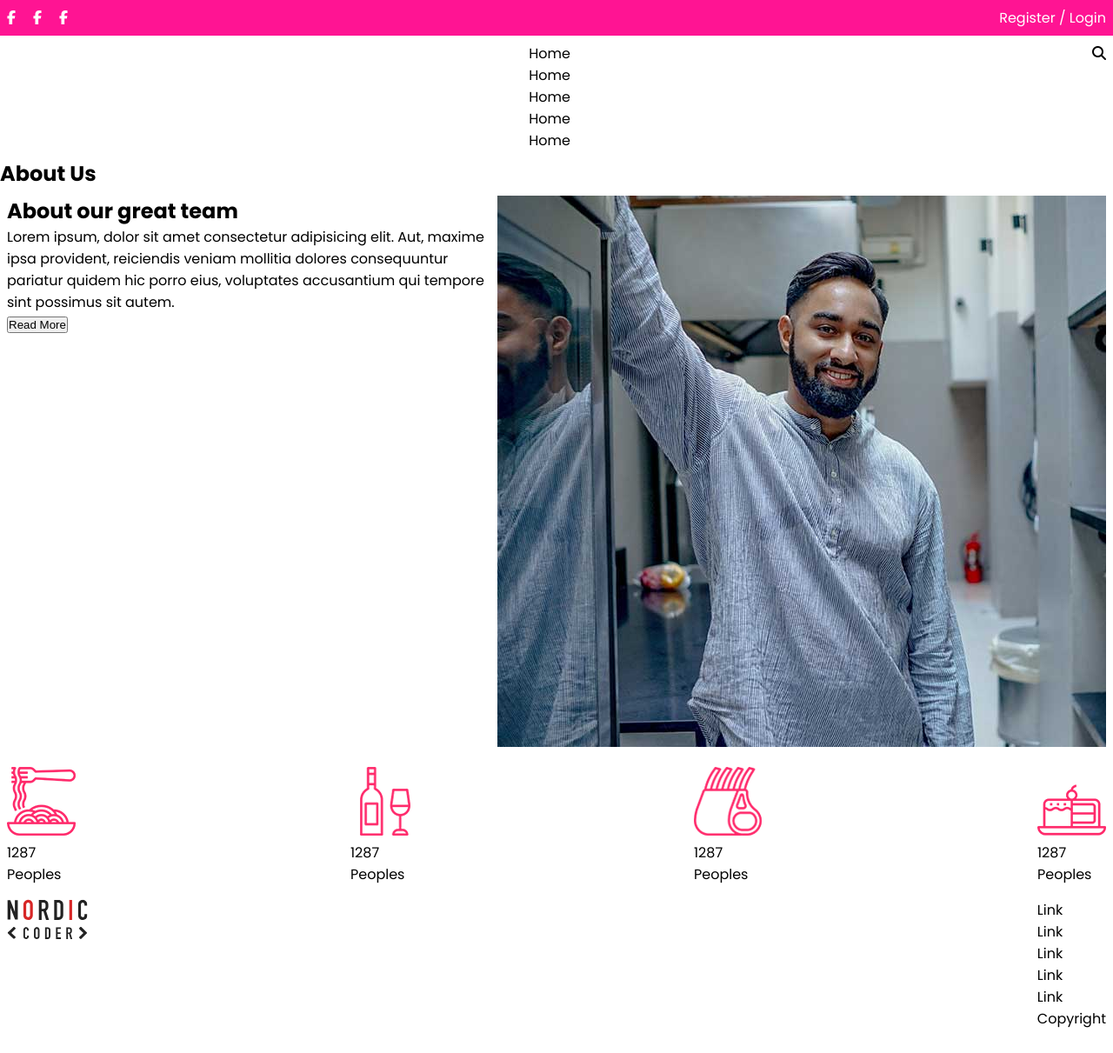
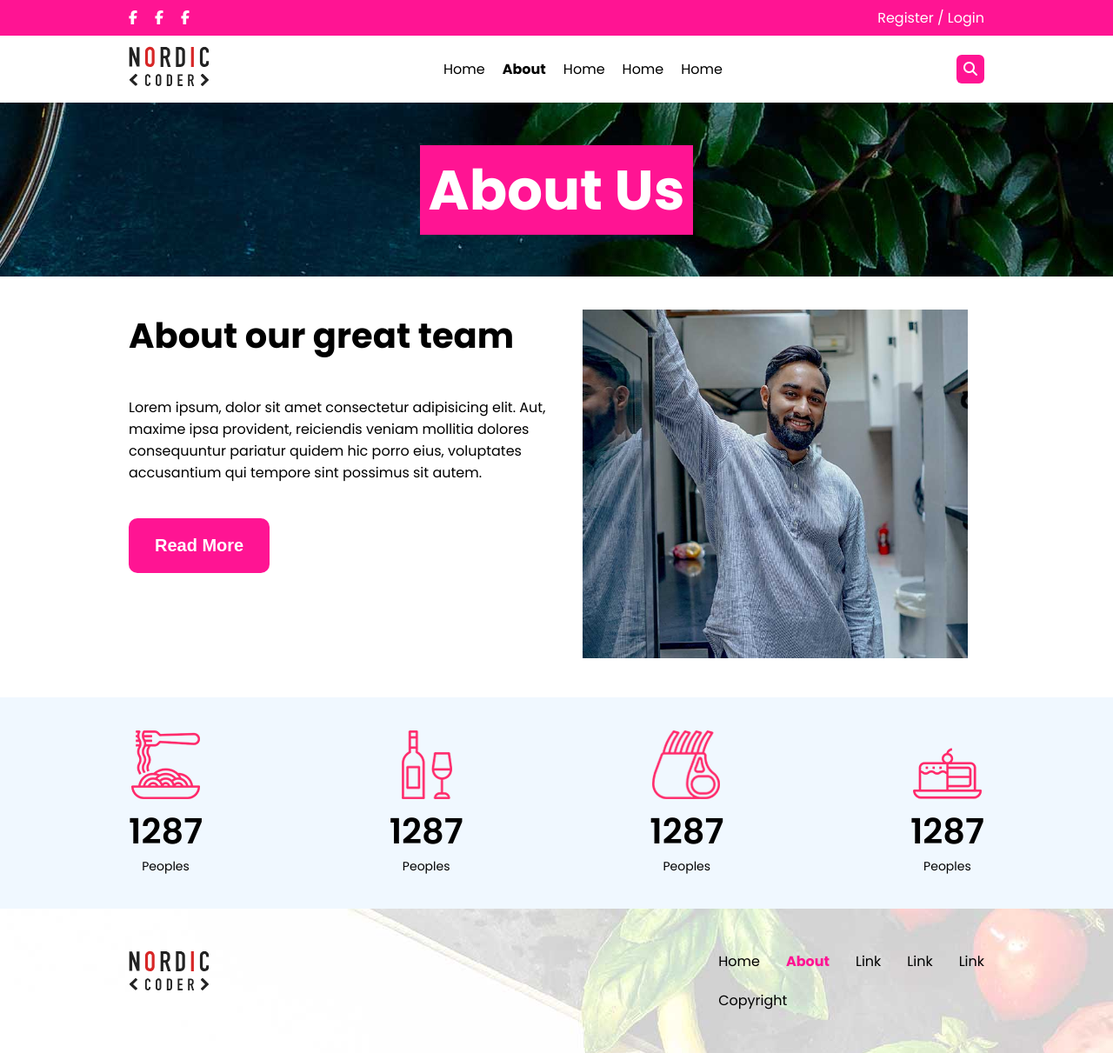
Before and after one commit to vanhoa690/hoadv_html5_css3_3023, a plain HTML site: page web_fall24/index.html in a window 1280 px wide. Shown: the whole page at 87% size. Drawn offline with Linux system fonts and the light colour scheme.

Commit message:
done style

```diff
--- a/web_fall24/index.html
+++ b/web_fall24/index.html
@@ -50,12 +50,12 @@
         <div class="container">
           <div class="row">
             <div class="col">
-              <img src="" alt="" class="top-nav__logo" />
+              <img src="images/logo.svg" alt="" class="top-nav__logo" />
             </div>
             <div class="col">
               <ul class="top-nav__menu">
                 <li><a href="#"></a>Home</li>
-                <li><a href="#"></a>Home</li>
+                <li class="active"><a href="#"></a>About</li>
                 <li><a href="#"></a>Home</li>
                 <li><a href="#"></a>Home</li>
                 <li><a href="#"></a>Home</li>
@@ -143,8 +143,8 @@
             </div>
             <div class="col">
               <ul class="app-footer__menu">
-                <li><a href="#"></a>Link</li>
-                <li><a href="#"></a>Link</li>
+                <li><a href="#"></a>Home</li>
+                <li class="active"><a href="#"></a>About</li>
                 <li><a href="#"></a>Link</li>
                 <li><a href="#"></a>Link</li>
                 <li><a href="#"></a>Link</li>
--- a/web_fall24/style.css
+++ b/web_fall24/style.css
@@ -16,7 +16,7 @@ ul {
   list-style-type: none;
 }
 .container {
-  max-width: 1600px;
+  max-width: 1000px;
   width: 100%;
   margin: auto;
 }
@@ -38,3 +38,113 @@ ul {
 .top-bar__links {
   color: white;
 }
+
+/* Top Nav */
+.top-nav {
+  padding: 4px 0;
+}
+.top-nav .row {
+  align-items: center;
+}
+.top-nav__menu {
+  display: flex;
+  gap: 20px;
+}
+.top-nav__menu .active {
+  font-weight: 700;
+}
+
+.top-nav__search {
+  background-color: deeppink;
+  color: white;
+  padding: 4px 8px;
+  border-radius: 6px;
+}
+
+/* About */
+.about {
+  padding: 30px 0;
+}
+.about .row {
+  display: flex;
+  gap: 30px;
+}
+.about .col {
+  min-width: 50%;
+}
+.about__thumbnail {
+  max-width: 90%;
+}
+.about__content {
+  display: flex;
+  flex-direction: column;
+  height: 100%;
+  gap: 40px;
+}
+.about__title {
+  font-size: 40px;
+}
+.about__btn {
+  background-color: deeppink;
+  border: none;
+  color: white;
+  font-weight: 600;
+  font-size: 20px;
+  padding: 20px 30px;
+  border-radius: 10px;
+  max-width: max-content;
+}
+/* Hero */
+.hero {
+  background-image: url("images/page-top-bg.jpg");
+  height: 200px;
+}
+
+.container-fluid {
+  display: flex;
+  justify-content: center;
+  align-items: center;
+  height: 100%;
+}
+.hero__title {
+  color: white;
+  background-color: deeppink;
+  padding: 4px 10px;
+  font-size: 64px;
+}
+
+/* Facts */
+.facts {
+  background-color: aliceblue;
+  padding: 30px 0;
+}
+.fact-item {
+  text-align: center;
+}
+.fact-item__big-number {
+  font-size: 40px;
+  font-weight: 600;
+}
+
+.fact-item__name {
+  font-size: 14px;
+}
+
+/* Footer */
+.app-footer {
+  background-image: url("images/footer-bg.jpg");
+  padding: 40px 0;
+}
+.app-footer__menu {
+  display: flex;
+  gap: 30px;
+}
+
+.app-footer__menu .active {
+  color: deeppink;
+  font-weight: bold;
+}
+
+.copyright {
+  padding-top: 20px;
+}
```
Also changed, not shown: web_fall24/images/footer-bg.jpg (added).
